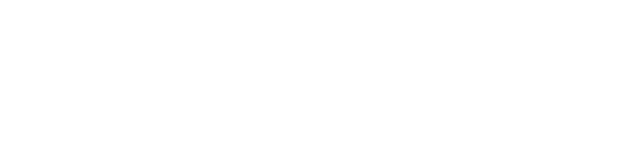
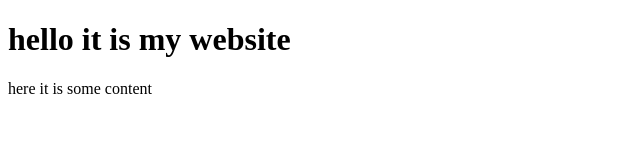
Before and after one commit to habtamuararsie/habte, a plain HTML site: page index.html in a window 1280 px wide. Shown: the whole page, without its empty margins (0-640 px from the left). Drawn offline with Linux system fonts and the light colour scheme.

Commit message:
Update index.html
this one is again edited

```diff
--- a/index.html
+++ b/index.html
@@ -7,6 +7,7 @@
     <title>Document</title>
 </head>
 <body>
-
+    <h1>hello it is my website </h1>
+    <p> here  it is some content </p>
 </body>
 </html>
```
